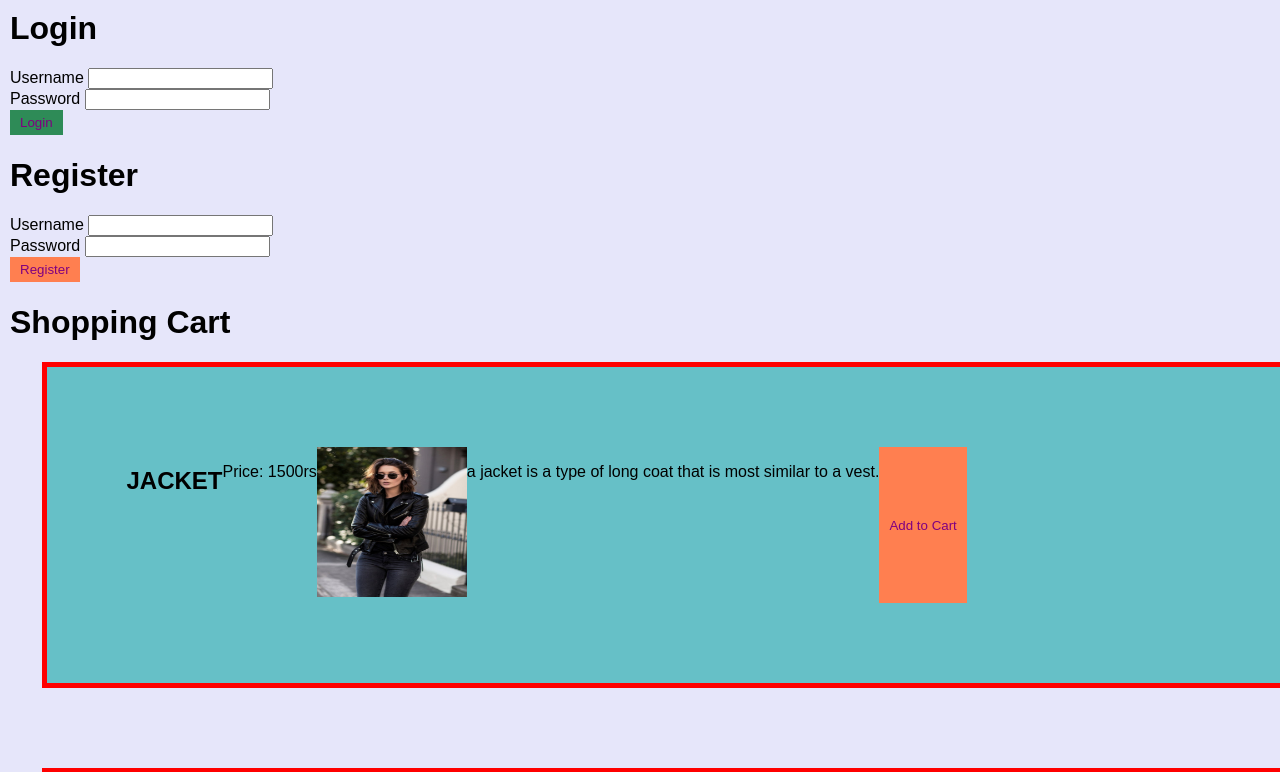
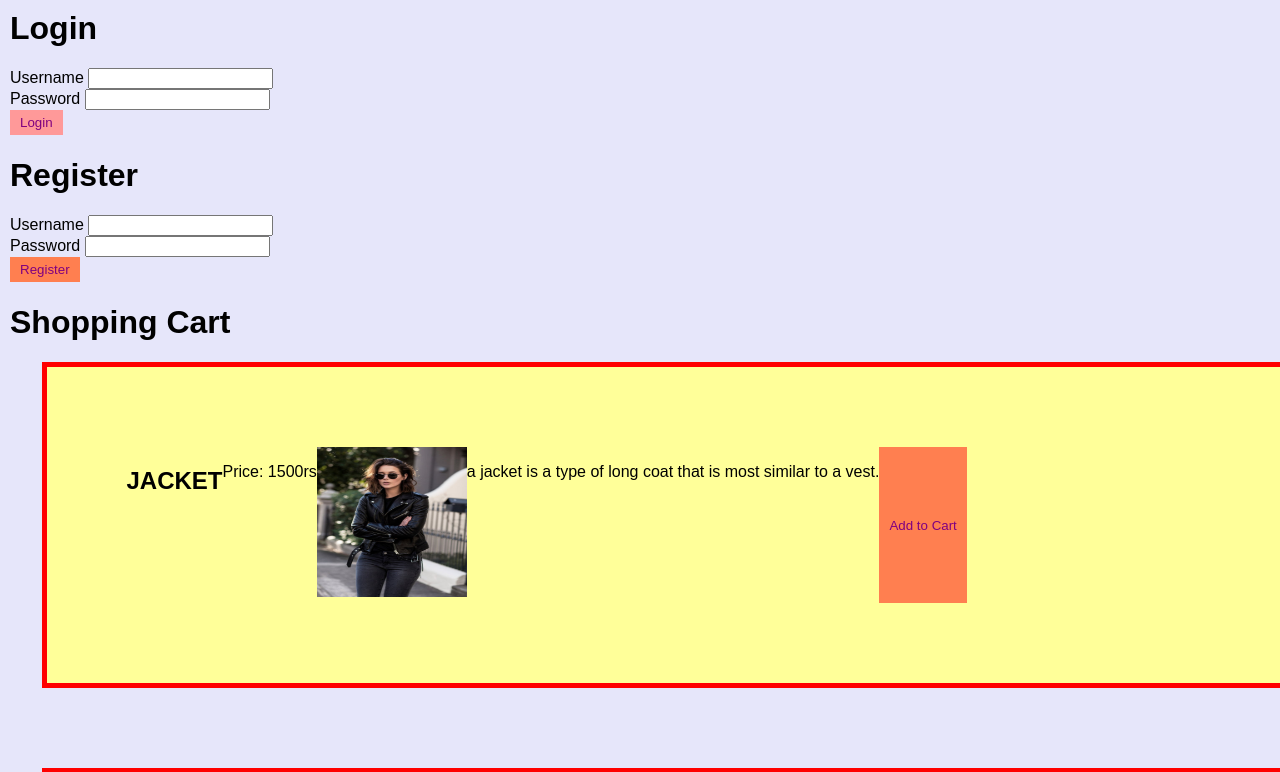
Before and after one commit to Neelima677/Login-Registration, a plain HTML site: page index.html in a window 1280 px wide. In both pictures the pointer is over the button "Login". Shown: the top 772 px of the page. Drawn offline with Linux system fonts and the light colour scheme.

Commit message:
Update styles.css

```diff
--- a/styles.css
+++ b/styles.css
@@ -14,7 +14,7 @@ body {
     height: 20%;
     justify-content: normal;
     align-items: normal;
-    background-color: rgb(102, 192, 199);
+    background-color: rgb(255,255,153);
 }
 .products, .cart {
     float: inline-center;
@@ -37,5 +37,5 @@ button {
 }
 
 button:hover {
-    background-color: #2E8B57;
+    background-color: #FF9999;
 }
```
